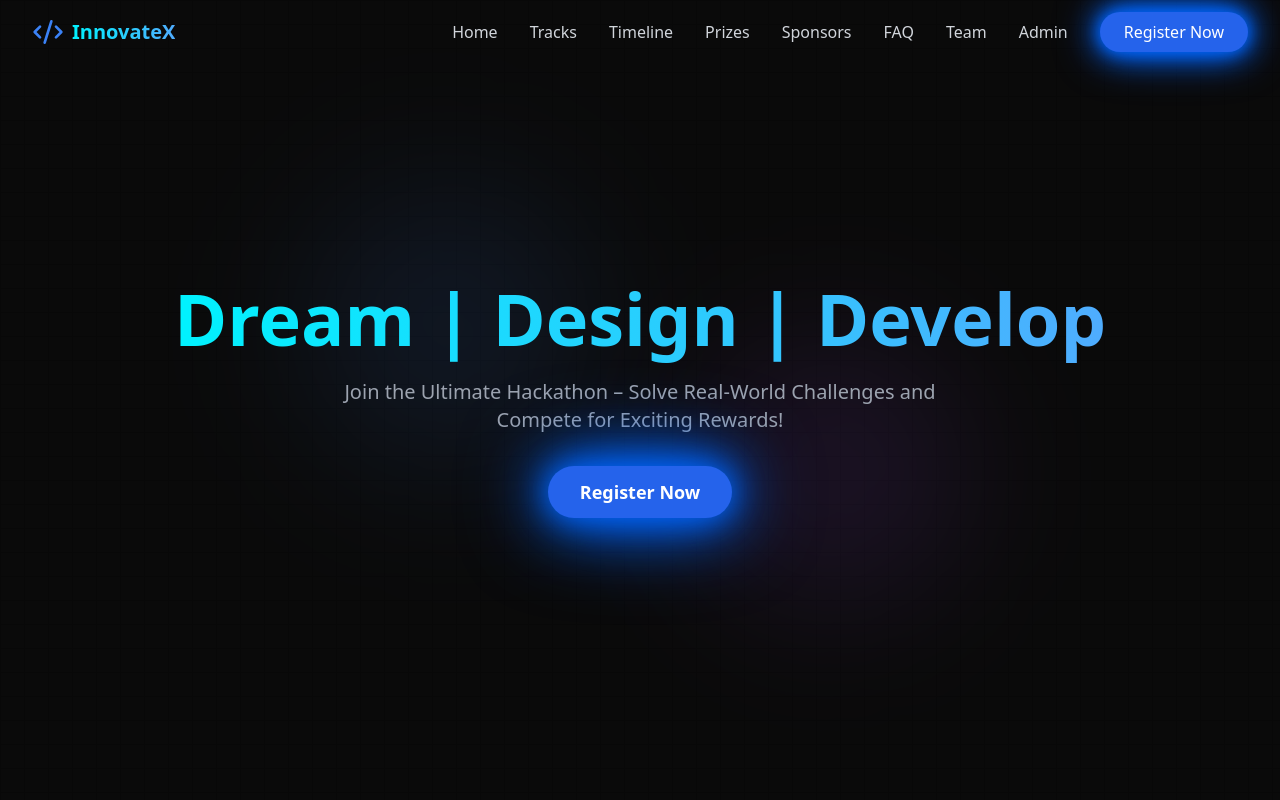
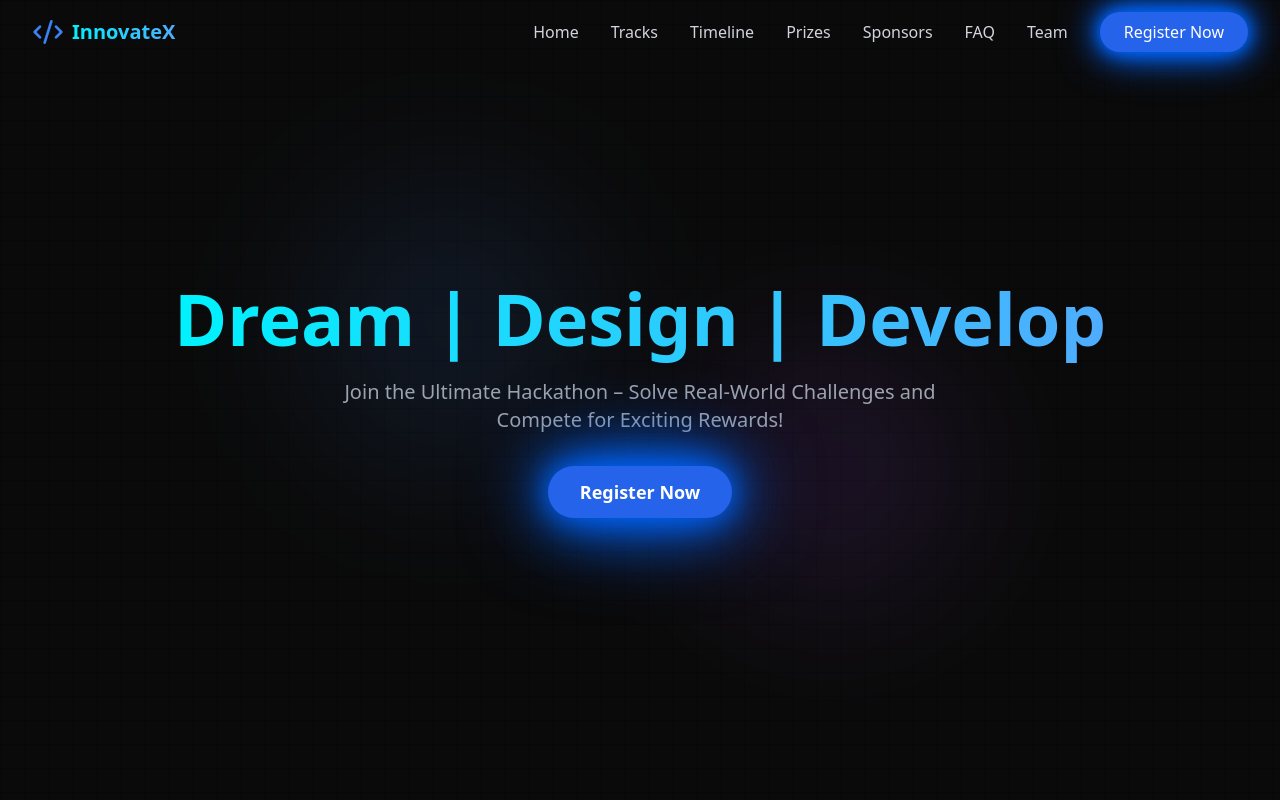
Before and after one commit to Durgaprasd25d/innovatex_v0.2, a React (Vite) app: page / in a window 1280 px wide. Shown: the top 800 px of the page. Built offline with nearby package versions, Linux system fonts and the light colour scheme.

Commit message:
Admin route tatse case : 1 [Retrived]

```diff
--- a/src/components/Navbar.tsx
+++ b/src/components/Navbar.tsx
@@ -1,6 +1,6 @@
-import React, { useState, useEffect } from "react";
-import { Menu, X, Code2 } from "lucide-react";
-import { motion } from "framer-motion";
+import React, { useState, useEffect } from 'react';
+import { Menu, X, Code2 } from 'lucide-react';
+import { motion } from 'framer-motion';
 
 const Navbar = () => {
   const [isOpen, setIsOpen] = useState(false);
@@ -10,19 +10,18 @@ const Navbar = () => {
     const handleScroll = () => {
       setIsScrolled(window.scrollY > 20);
     };
-    window.addEventListener("scroll", handleScroll);
-    return () => window.removeEventListener("scroll", handleScroll);
+    window.addEventListener('scroll', handleScroll);
+    return () => window.removeEventListener('scroll', handleScroll);
   }, []);
 
   const menuItems = [
-    { name: "Home", href: "#", type: "anchor" },
-    { name: "Tracks", href: "#tracks", type: "anchor" },
-    { name: "Timeline", href: "#timeline", type: "anchor" },
-    { name: "Prizes", href: "#prizes", type: "anchor" },
-    { name: "Sponsors", href: "#sponsors", type: "anchor" },
-    { name: "FAQ", href: "#faq", type: "anchor" },
-    { name: "Team", href: "#team", type: "anchor" },
-    { name: "Admin", href: "/hakathon-dashboard", type: "route" },
+    { name: 'Home', href: '#' },
+    { name: 'Tracks', href: '#tracks' },
+    { name: 'Timeline', href: '#timeline' },
+    { name: 'Prizes', href: '#prizes' },
+    { name: 'Sponsors', href: '#sponsors' },
+    { name: 'FAQ', href: '#faq' },
+    { name: 'Team', href: '#team' }
   ];
 
   const handleNavClick = (href: string) => {
@@ -35,29 +34,19 @@ const Navbar = () => {
 
       window.scrollTo({
         top: offsetPosition,
-        behavior: "smooth",
+        behavior: 'smooth'
       });
     }
   };
 
   return (
-    <nav
-      className={`fixed w-full z-50 transition-all duration-300 ${
-        isScrolled ? "bg-glass" : ""
-      }`}
-    >
+    <nav className={`fixed w-full z-50 transition-all duration-300 ${isScrolled ? 'bg-glass' : ''}`}>
       <div className="max-w-7xl mx-auto px-4 sm:px-6 lg:px-8">
         <div className="flex items-center justify-between h-16">
           <div className="flex items-center">
-            <a
-              href="#"
-              onClick={() => handleNavClick("#")}
-              className="flex items-center"
-            >
+            <a href="#" onClick={() => handleNavClick('#')} className="flex items-center">
               <Code2 className="h-8 w-8 text-blue-500" />
-              <span className="ml-2 text-xl font-bold text-gradient">
-                InnovateX
-              </span>
+              <span className="ml-2 text-xl font-bold text-gradient">InnovateX</span>
             </a>
           </div>
 
@@ -68,20 +57,17 @@ const Navbar = () => {
                   key={item.name}
                   href={item.href}
                   onClick={(e) => {
-                    if (item.type === "anchor") {
-                      e.preventDefault();
-                      handleNavClick(item.href);
-                    }
+                    e.preventDefault();
+                    handleNavClick(item.href);
                   }}
                   className="text-gray-300 hover:text-blue-500 transition-colors duration-200"
                 >
                   {item.name}
                 </a>
               ))}
-
               <motion.button
                 whileHover={{ scale: 1.05 }}
-                onClick={() => handleNavClick("#register")}
+                onClick={() => handleNavClick('#register')}
                 className="px-6 py-2 rounded-full bg-blue-600 text-white glow-effect"
               >
                 Register Now
@@ -123,7 +109,7 @@ const Navbar = () => {
               </a>
             ))}
             <button
-              onClick={() => handleNavClick("#register")}
+              onClick={() => handleNavClick('#register')}
               className="w-full px-3 py-2 rounded-full bg-blue-600 text-white glow-effect"
             >
               Register Now
```
